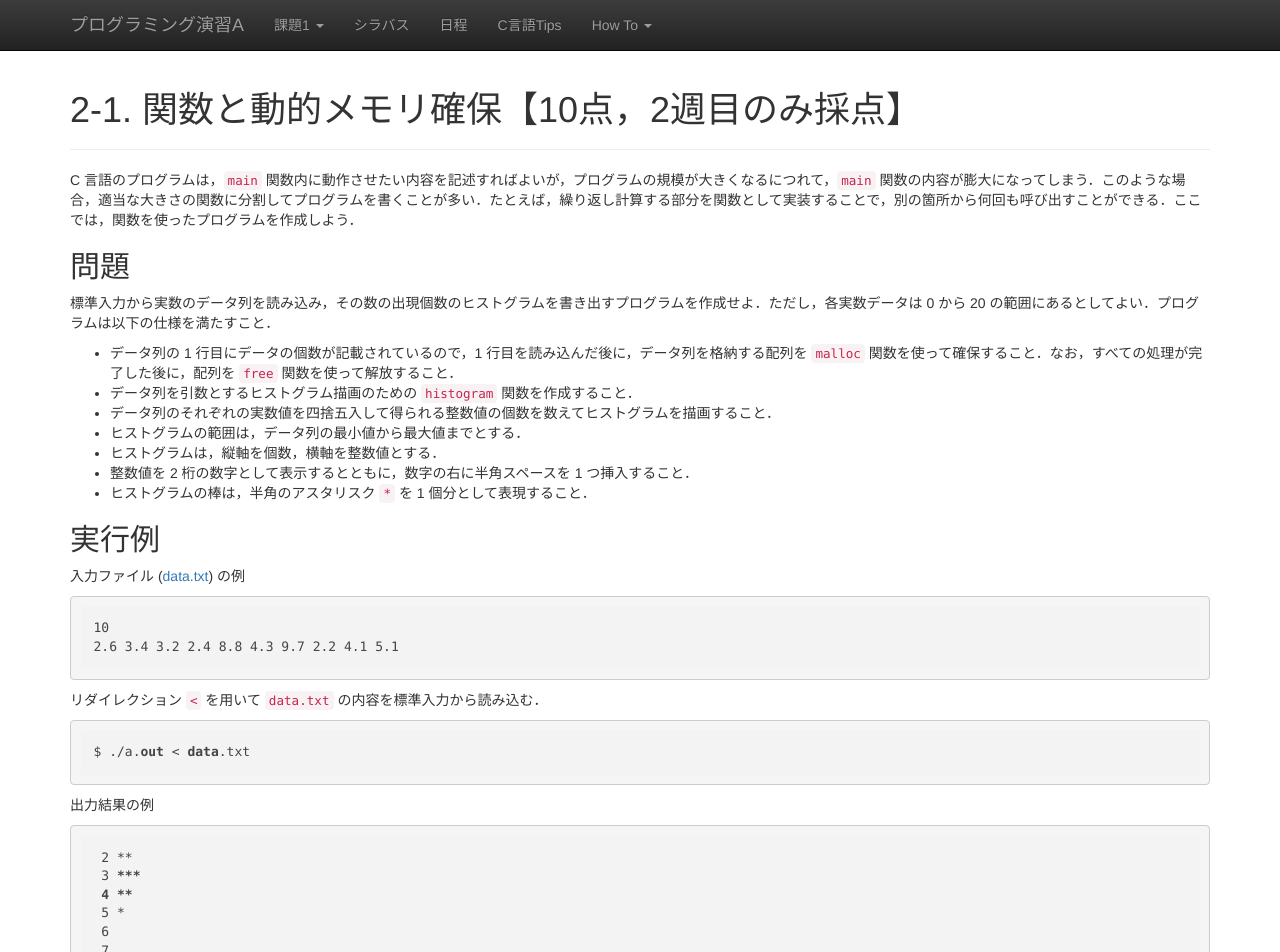
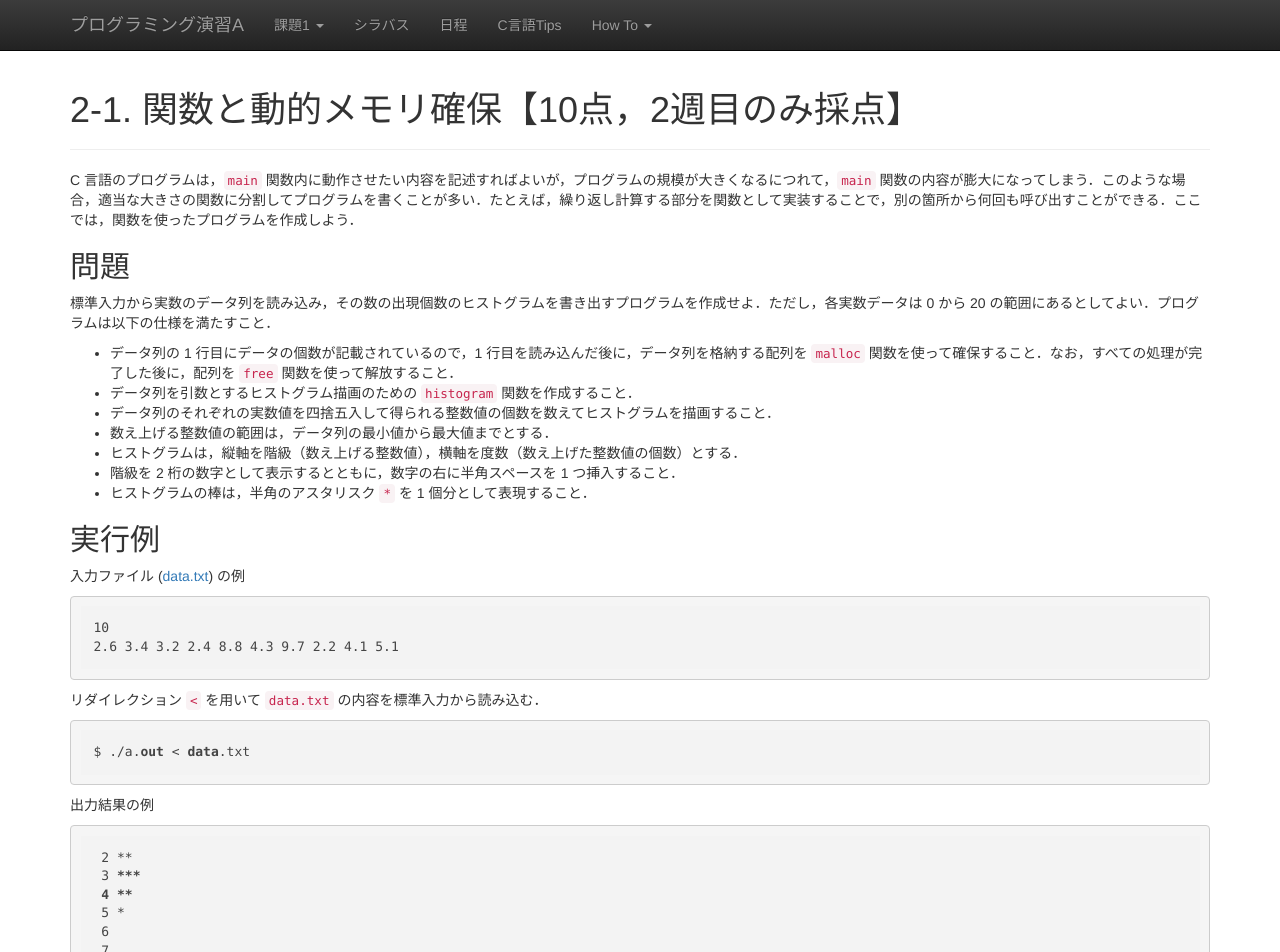
Before and after one commit to ecei-tohoku/ppa-public, a Jekyll site: the page built from kadai2/p21.md, in a window 1280 px wide and 1400 px high. Shown: the top 952 px of the window. Built offline with Jekyll 4.4.1, drawn with Linux system fonts in a browser that asks for light colours; nearby versions of some CDN libraries; some of the changed text lies outside the part shown.

Commit message:
Update p21.md

```diff
--- a/kadai2/p21.md
+++ b/kadai2/p21.md
@@ -12,9 +12,9 @@ C 言語のプログラムは，`main` 関数内に動作させたい内容を
 - データ列の 1 行目にデータの個数が記載されているので，1 行目を読み込んだ後に，データ列を格納する配列を `malloc` 関数を使って確保すること．なお，すべての処理が完了した後に，配列を `free` 関数を使って解放すること．
 - データ列を引数とするヒストグラム描画のための `histogram` 関数を作成すること．
 - データ列のそれぞれの実数値を四捨五入して得られる整数値の個数を数えてヒストグラムを描画すること．
-- ヒストグラムの範囲は，データ列の最小値から最大値までとする．
-- ヒストグラムは，縦軸を個数，横軸を整数値とする．
-- 整数値を 2 桁の数字として表示するとともに，数字の右に半角スペースを 1 つ挿入すること．
+- 数え上げる整数値の範囲は，データ列の最小値から最大値までとする．
+- ヒストグラムは，縦軸を階級（数え上げる整数値），横軸を度数（数え上げた整数値の個数）とする．
+- 階級を 2 桁の数字として表示するとともに，数字の右に半角スペースを 1 つ挿入すること．
 - ヒストグラムの棒は，半角のアスタリスク `*` を 1 個分として表現すること．
 
 
@@ -49,7 +49,7 @@ $ ./a.out < data.txt
 
 ## ヒストグラム
 
-ヒストグラムは，縦軸に度数，横軸に階級（ビン）をとったグラフの一種である．データの頻度を視覚的に調べるときに用いられ，度数分布とも言われる．
+ヒストグラムは，片方の軸に度数，もう片方の軸に階級（ビン）をとったグラフの一種である．データの頻度を視覚的に調べるときに用いられ，度数分布とも言われる．
 下図は，[Wikipedia](https://ja.wikipedia.org/wiki/%E3%83%92%E3%82%B9%E3%83%88%E3%82%B0%E3%83%A9%E3%83%A0) で例として使われているヒストグラムである．これは，アメリカで 1973 年から 1978 年にかけて事故死した人数を月毎に集計したものであり，横軸は各月に事故死した人数を 500 人毎に区切った階級を，縦軸は各階級に属する月の数（＝度数）を表している．
 
 ![ヒストグラム](https://upload.wikimedia.org/wikipedia/commons/thumb/1/17/UsaccHistogram.svg/495px-UsaccHistogram.svg.png)
```
